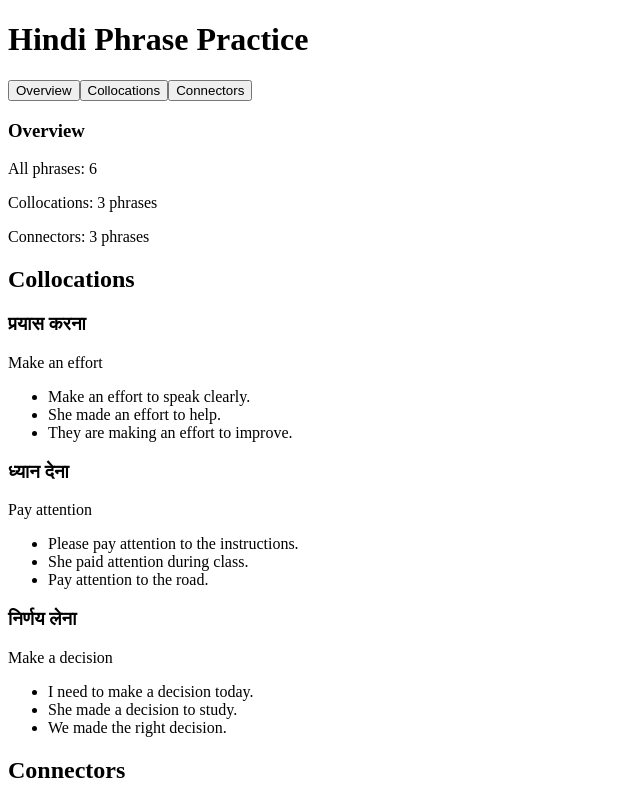
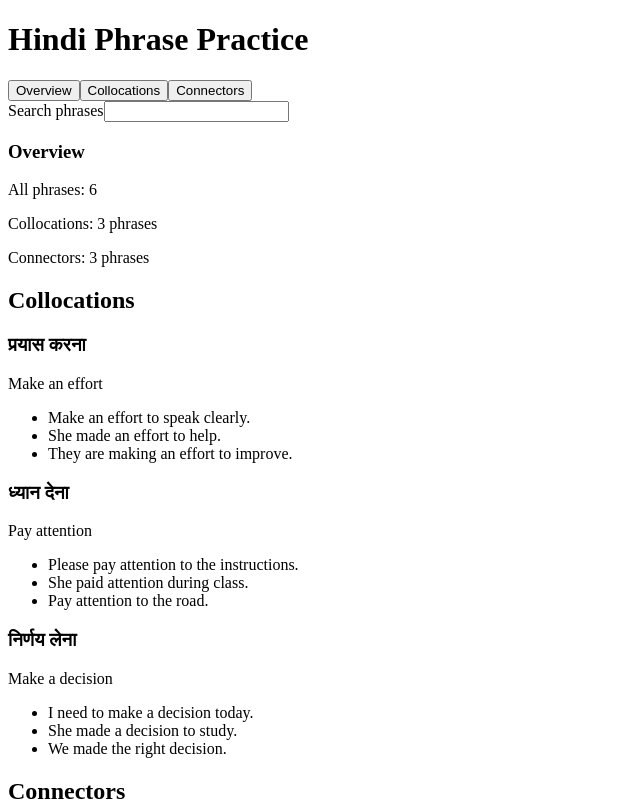
Before and after one commit to piyushdhakad001/lexora-seven-days-hourly-practice, a React (Vite) app: page / in a window 1280 px wide. Shown: the top 801 px of the page, without its empty margins (0-640 px from the left). Built offline with nearby package versions, Linux system fonts and the light colour scheme.

Commit message:
day-3 hour-1 done

```diff
--- a/src/App.jsx
+++ b/src/App.jsx
@@ -2,6 +2,7 @@ import { useState } from "react";
 
 function App() {
   const [activeCategory, setActiveCategory] = useState("Overview");
+  const [searchQuery, setSearchQuery] = useState(" ");
 
   const categories = [
     {
@@ -85,6 +86,33 @@ function App() {
         )
       })
 
+  const filteredCategories = visibleCategories.map((category) => {
+    const matchingPhrases = category.phrases.filter((phrase) => {
+      const searchableText = [
+        phrase.hindi,
+        phrase.english,
+        ...phrase.examples,
+      ]
+        .join(" ")
+        .toLowerCase();
+
+      return (
+        searchableText.includes(searchQuery.trim().toLowerCase())
+      )
+    });
+    return (
+      {
+        ...category,
+        phrases: matchingPhrases,
+      }
+    )
+  })
+    .filter((category) => {
+      return (
+        category.phrases.length > 0
+      )
+    })
+
   return (
     <main>
       <h1>Hindi Phrase Practice</h1>
@@ -97,6 +125,15 @@ function App() {
           )
         })}
       </nav>
+
+      <label htmlFor="phrase-search">Search phrases</label>
+      <input
+        id="phrase-search"
+        type="search"
+        value={searchQuery}
+        onChange={(event) => setSearchQuery(event.target.value)}
+        placeholder="Search in Hindi, English, or examples"
+      />
 
       {activeCategory === "Overview" && (
         <section>
@@ -118,7 +155,11 @@ function App() {
         </section>
       )}
 
-      {visibleCategories.map((category) => {
+      {filteredCategories.length === 0 && (
+        <p>No phrases match your search.</p>
+      )}
+
+      {filteredCategories.map((category) => {
         return (
           <section key={category.name}>
             <h2>{category.name}</h2>
```
